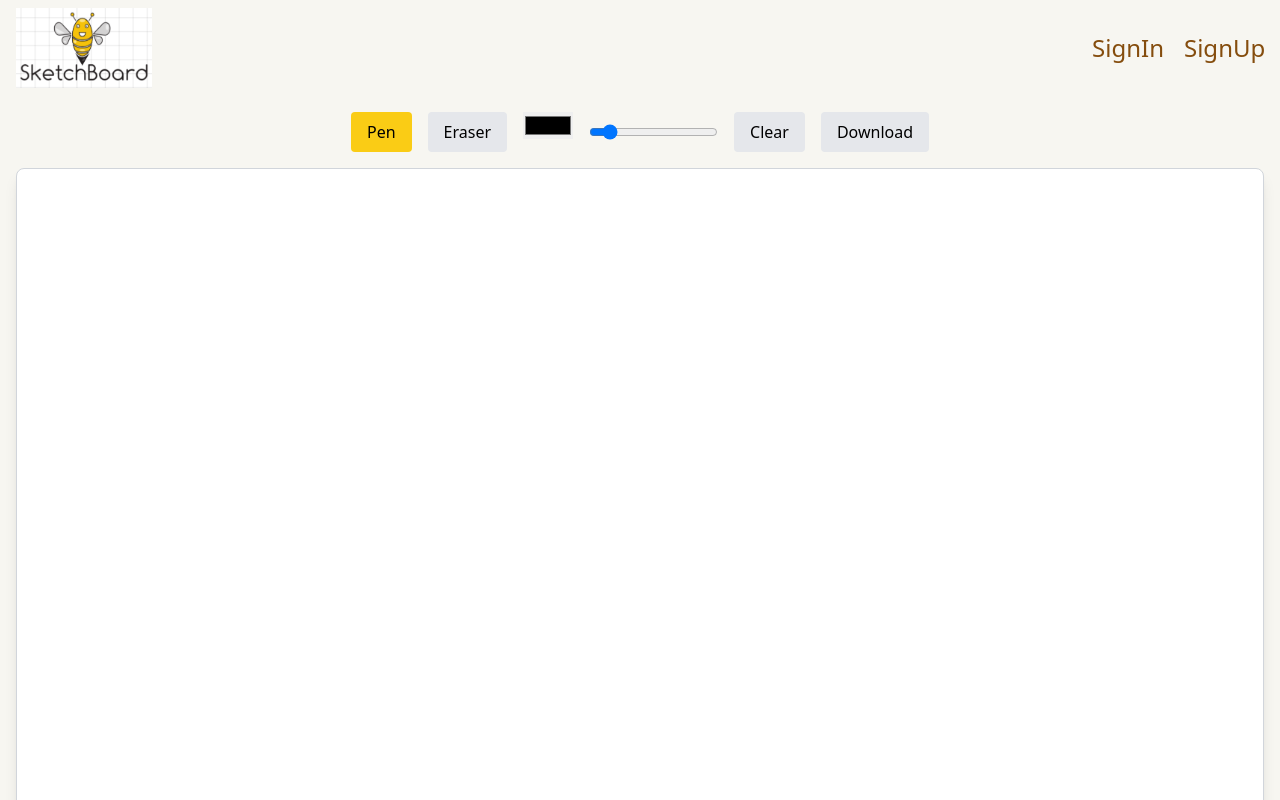
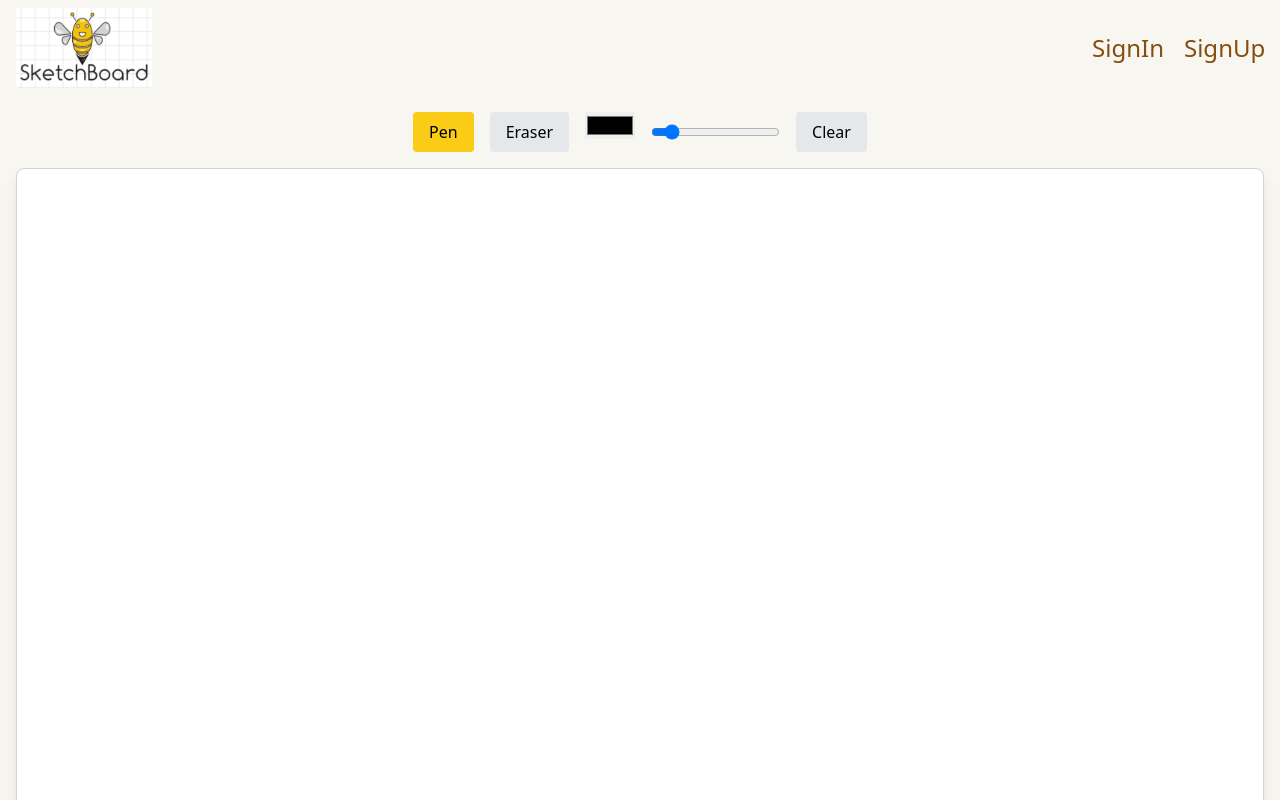
Before and after one commit to avnisonker03/SketchBoard, a React (Vite) app: page /sketchboard in a window 1280 px wide. Shown: the top 800 px of the page. Built offline with nearby package versions, Linux system fonts and the light colour scheme; no server answers.

Commit message:
fix changes

```diff
--- a/src/components/SketchBoard.jsx
+++ b/src/components/SketchBoard.jsx
@@ -90,35 +90,6 @@ const SketchBoard = () => {
     ctx.clearRect(0, 0, canvas.width, canvas.height);
   };
 
-  // const handleDownload = () => {
-  //   const canvas = canvasRef.current;
-  //   const link = document.createElement('a');
-  //   link.download = 'sketch.png'; // Filename for the downloaded image
-  //   link.href = canvas.toDataURL('image/png'); // Convert canvas content to data URL
-  //   link.click(); // Initiate download
-  // };
-  // const handleDownload = () => {
-  //   const canvas = canvasRef.current;
-  //   if (canvas.toBlob) {
-  //     canvas.toBlob((blob) => {
-  //       if (blob) {
-  //         const url = URL.createObjectURL(blob);
-  //         const link = document.createElement('a');
-  //         link.download = 'sketch.png';
-  //         link.href = url;
-  //         link.click();
-  //         setTimeout(() => URL.revokeObjectURL(url), 100);
-  //       }
-  //     }, 'image/png');
-  //   } else {
-  //     // Fallback for very old browsers
-  //     const link = document.createElement('a');
-  //     link.download = 'sketch.png';
-  //     link.href = canvas.toDataURL('image/png');
-  //     link.click();
-  //   }
-  // };
-
   const handleDownload = () => {
     const canvas = canvasRef.current;
     canvas.toBlob((blob) => {
@@ -139,7 +110,7 @@ const SketchBoard = () => {
         <input type="range" min="1" max="10" value={lineWidth} onChange={handleLineWidthChange} />
         <button className="px-4 py-2 bg-gray-200 rounded hover:bg-gray-300" onClick={clearCanvas}>Clear</button>
         <button
-          className="px-4 py-2 bg-gray-200 rounded hover:bg-gray-300 mt-2 md:mt-0"
+          className="hidden px-4 py-2 bg-gray-200 rounded hover:bg-gray-300 mt-2 md:mt-0"
           onClick={handleDownload}
         >
           Download
```
